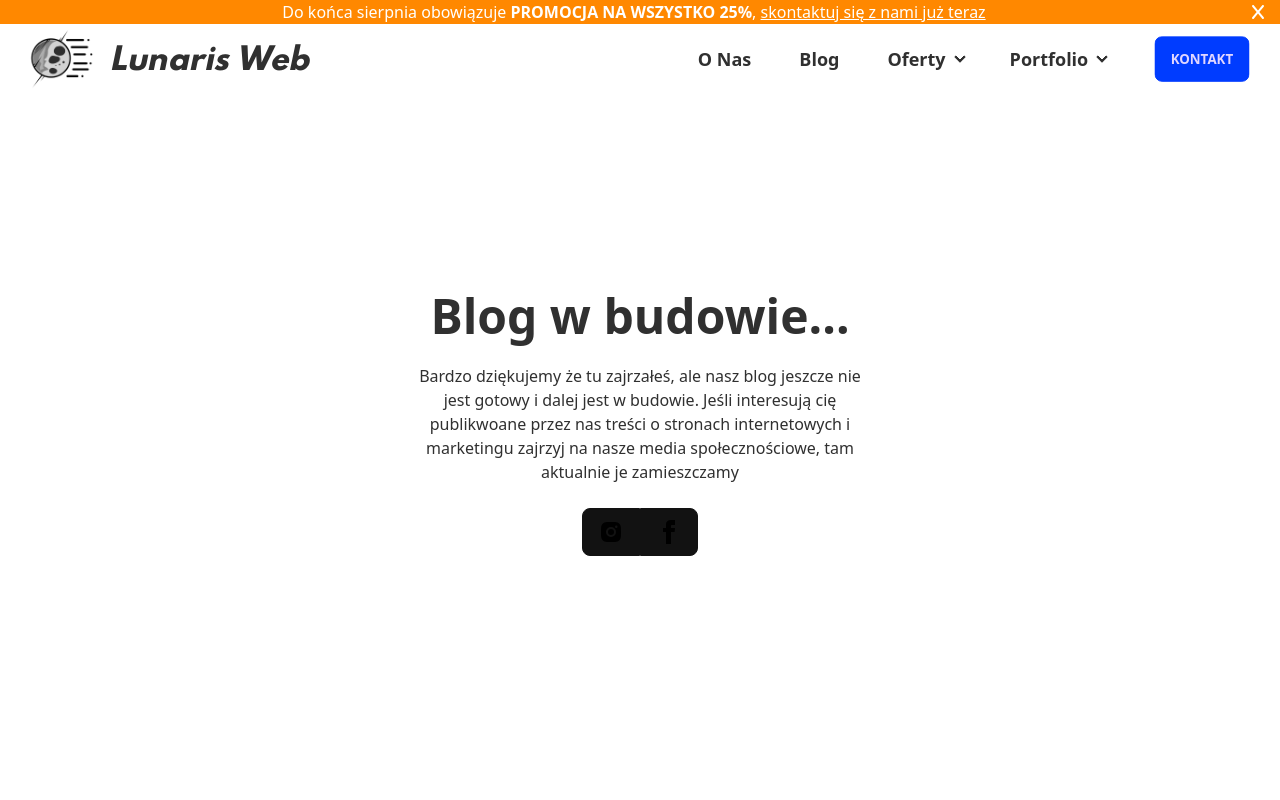
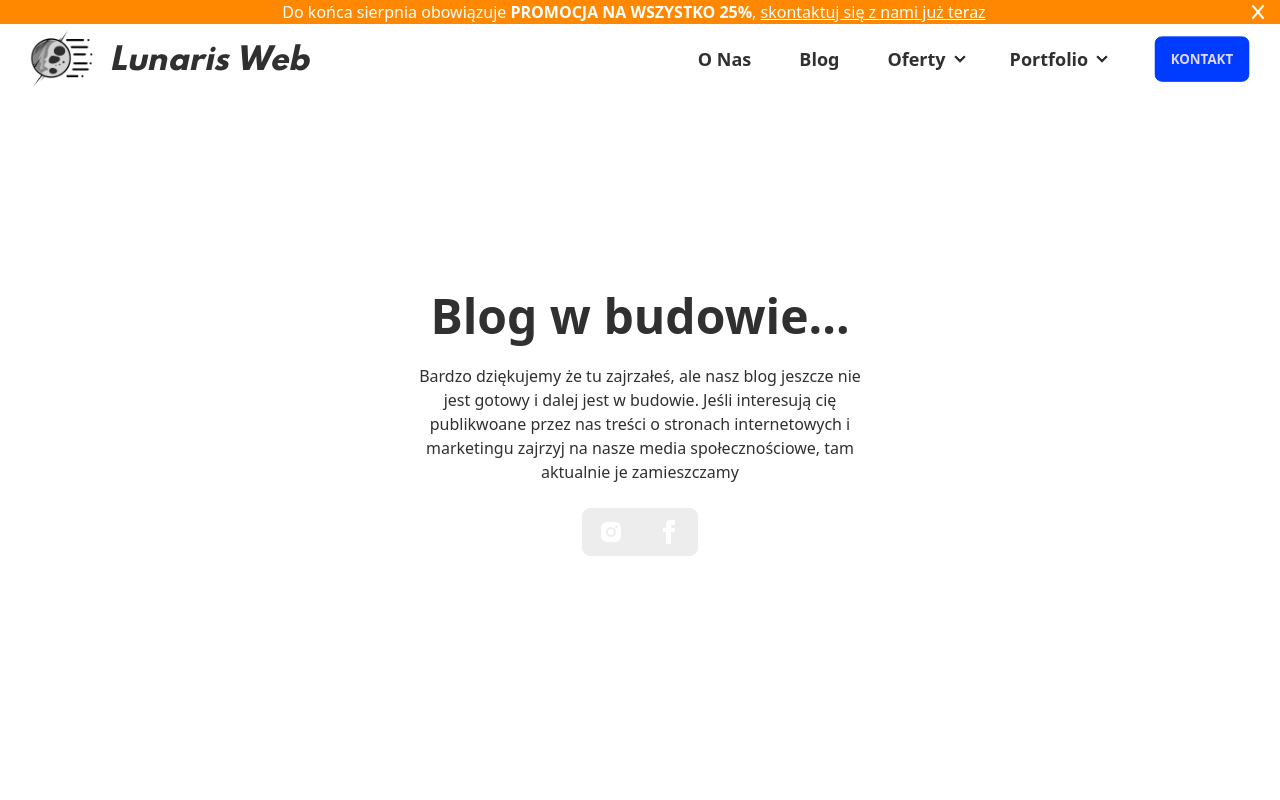
Before and after one commit to k0wal45/lunaris-site, a React (Create React App) app: page /blog in a window 1280 px wide. Shown: the top 800 px of the page. Built offline with nearby package versions, Linux system fonts and the light colour scheme.

Commit message:
Update Blog.jsx

```diff
--- a/src/pages/Blog.jsx
+++ b/src/pages/Blog.jsx
@@ -14,13 +14,13 @@ function Blog() {
             <p class="py-6">Bardzo dziękujemy że tu zajrzałeś, ale nasz blog jeszcze nie jest gotowy i dalej jest w budowie. Jeśli interesują cię publikwoane przez nas treści o stronach internetowych i marketingu zajrzyj na nasze media społecznościowe, tam aktualnie je zamieszczamy</p>
             <div class="btn-group rounded-xl">
 
-              <button class="btn invert">
+              <button class="btn">
                 <a href="https://www.instagram.com/lunarisweb.pl/" aria-label="Link do Instagrama">
                   <img src={instagram} alt="Instagram Icon" className='invert'/>
                 </a>
               </button>
 
-              <button class="btn invert">
+              <button class="btn">
                 <a href="https://www.facebook.com/profile.php?id=100093384969239" aria-label="Link do Instagrama">
                   <img src={facebook} alt="Facebook Icon" className='invert'/>
                 </a>
```
